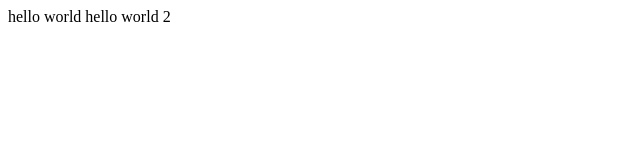
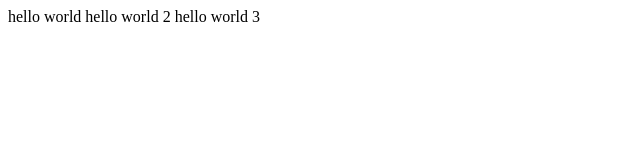
Before and after one commit to manishghorashainee/workshop4, a plain HTML site: page index.html in a window 1280 px wide. Shown: the whole page, without its empty margins (0-640 px from the left). Drawn offline with Linux system fonts and the light colour scheme.

Commit message:
add new hello world 3

```diff
--- a/index.html
+++ b/index.html
@@ -9,5 +9,6 @@
 <body>
     hello world
     hello world 2
+    hello world 3
 </body>
 </html>
```
